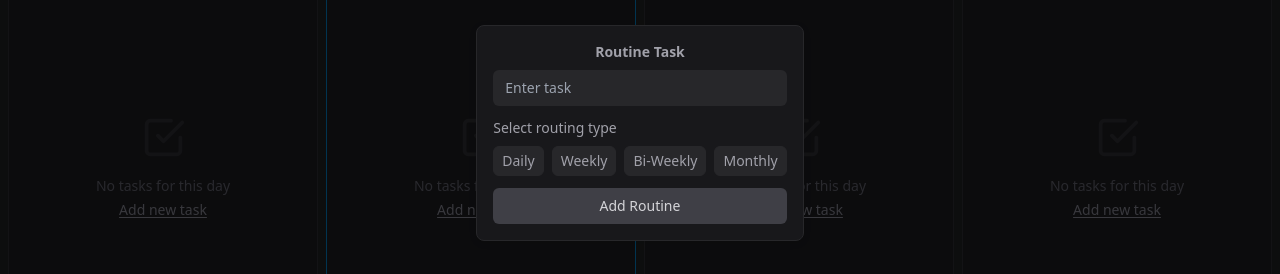
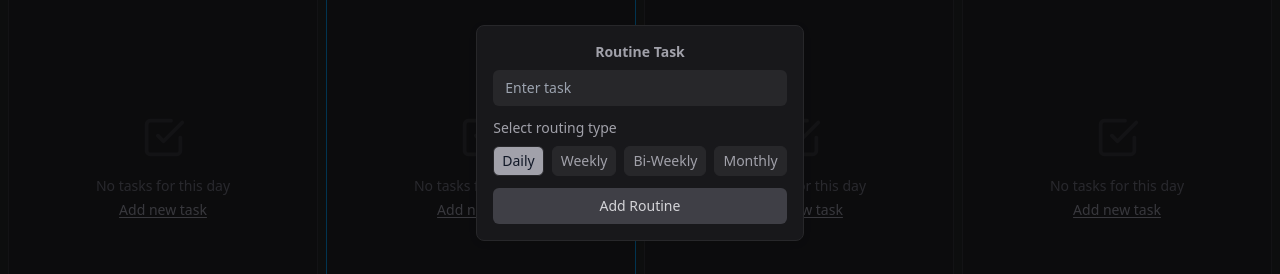
Before and after one commit to itsashishg/timer-pvt, a React (Create React App) app: page /planner in a window 1280 px wide. Both pictures are taken after a click on the button "Routine". Shown: the part 267-541 px from the top of the page. Built offline with nearby package versions, Linux system fonts and the light colour scheme.

Commit message:
A lot of fixes.

```diff
--- a/src/components/elements/routine.js
+++ b/src/components/elements/routine.js
@@ -1,57 +1,84 @@
 import { useEffect, useState } from "react";
 import useEscapeKeyListener from "../custom-hooks/useEscapeKeyListener";
 
-export default function Routine({ isOpen, onClose }) {
+export default function Routine({ isOpen, onClose, updateHandler }) {
     useEscapeKeyListener(onClose);
-    const [routineTask, setRoutineTask] = useState({ task: '', type: '', day: '', date: '' });
-    const weekDays = ['Sun', 'Mon', 'Tue', 'Wed', 'Thu', 'Fri', 'Sat'];
-    const handleOverlayClick = (event) => { onClose() };
-    const handleDialogClick = (event) => { event.stopPropagation() };
-    const handleFormSubmit = () => {
-        console.log(routineTask);
-        onClose();
-    }
+
+    const [taskName, setTaskName] = useState('');
+    const [routineType, setRoutineType] = useState('DAILY');
+    const [daysList, setDaysList] = useState([]);
+    const [datesList, setDatesList] = useState([]);
 
     useEffect(() => {
-        setRoutineTask({ task: '', type: '', day: '', date: '' });
+        setTaskName('');
+        setRoutineType('DAILY');
+        setDaysList([]);
+        setDatesList([]);
     }, [])
 
     if (!isOpen) return null;
+
+    const handleOverlayClick = (event) => { onClose() };
+    const handleDialogClick = (event) => { event.stopPropagation() };
+    const upsertDay = (day) => {
+        const newList = daysList;
+        newList.find(d => d === day) ? newList.filter(e => e !== day) : newList.push(day);
+        setDaysList([...newList]);
+    }
+    const upsertDate = (date) => {
+        const newList = datesList;
+        newList.find(d => d === date) ? newList.filter(e => e !== date) : newList.push(date);
+        setDatesList([...newList]);
+    }
+    const handleFormSubmit = () => {
+        updateHandler({ taskName: taskName, type: routineType, days: daysList, dates: datesList });
+        onClose();
+    }
+    const getActiveClass = (type, val) => {
+        if (type === 'DAY') {
+            return daysList.find(d => d === val) ? 'routine-btn active-routine-btn' : 'routine-btn';
+        }
+        else {
+            return datesList.find(e => e === val) ? 'routine-btn active-routine-btn' : 'routine-btn';
+        }
+    }
+
 
     return (
         <div className="dialog-overlay" onClick={handleOverlayClick}>
             <div className="dialog border-zinc-800 bg-zinc-900 p-4 text-sm text-zinc-400 flex flex-col rounded-lg border" onClick={handleDialogClick}>
                 <p className="text-center mb-2 font-bold">Routine Task</p>
                 <div className="mx-auto">
-                    <input type="text" value={routineTask.task} onChange={(e) => setRoutineTask({ ...routineTask, task: e.target.value })} placeholder="Enter task" className="mb-3 w-full rounded-md bg-zinc-800 px-3 py-2 text-zinc-300 outline-none focus:ring-0" />
-                    <p className="mb-2">Select routing type</p><div className="mb-3 flex flex-wrap gap-2">
-                        <button type="button" onClick={() => setRoutineTask({ ...routineTask, type: 'DAILY' })}
-                            className={`routine-btn ${routineTask.type === 'DAILY' ? 'active-routine-btn' : ''}`}>daily</button>
-                        <button type="button" onClick={() => setRoutineTask({ ...routineTask, type: 'WEEKLY' })}
-                            className={`routine-btn ${routineTask.type === 'WEEKLY' ? 'active-routine-btn' : ''}`}>weekly</button>
-                        <button type="button" onClick={() => setRoutineTask({ ...routineTask, type: 'BI_WEEKLY' })}
-                            className={`routine-btn ${routineTask.type === 'BI_WEEKLY' ? 'active-routine-btn' : ''}`}>bi-weekly</button>
-                        <button type="button" onClick={() => setRoutineTask({ ...routineTask, type: 'MONTHLY' })}
-                            className={`routine-btn ${routineTask.type === 'MONTHLY' ? 'active-routine-btn' : ''}`}>monthly</button>
+                    <input type="text" value={taskName} onChange={(e) => setTaskName(e.target.value)} placeholder="Enter task" className="mb-3 w-full rounded-md bg-zinc-800 px-3 py-2 text-zinc-300 outline-none focus:ring-0" />
+                    <p className="mb-2">Select routing type</p>
+                    <div className="mb-3 flex flex-wrap gap-2">
+                        <button type="button" onClick={() => setRoutineType('DAILY')}
+                            className={`routine-btn ${routineType === 'DAILY' ? 'active-routine-btn' : ''}`}>daily</button>
+                        <button type="button" onClick={() => setRoutineType('WEEKLY')}
+                            className={`routine-btn ${routineType === 'WEEKLY' ? 'active-routine-btn' : ''}`}>weekly</button>
+                        <button type="button" onClick={() => setRoutineType('BI_WEEKLY')}
+                            className={`routine-btn ${routineType === 'BI_WEEKLY' ? 'active-routine-btn' : ''}`}>bi-weekly</button>
+                        <button type="button" onClick={() => setRoutineType('MONTHLY')}
+                            className={`routine-btn ${routineType === 'MONTHLY' ? 'active-routine-btn' : ''}`}>monthly</button>
                     </div>
                     {
-                        (routineTask.type === 'BI_WEEKLY' || routineTask.type === 'WEEKLY') &&
+                        (routineType === 'BI_WEEKLY' || routineType === 'WEEKLY') &&
                         <div className="mb-3">
                             <p className="mb-2">On which days</p>
                             <div className="grid grid-cols-4 gap-2">
                                 {
-                                    weekDays.map((day, i) => <button key={i} type="button" onClick={() => setRoutineTask({ ...routineTask, day: day })} className={`routine-btn ${routineTask.day === day ? 'active-routine-btn' : ''}`}>{day}</button>)
+                                    ['Sun', 'Mon', 'Tue', 'Wed', 'Thu', 'Fri', 'Sat'].map((day, i) => <button key={i} type="button" onClick={() => upsertDay(day)} className={`${getActiveClass('DAY', day)}`}>{day}</button>)
                                 }
                             </div>
                         </div>
                     }
                     {
-                        (routineTask.type === 'MONTHLY') &&
+                        (routineType === 'MONTHLY') &&
                         <div className="mb-3">
                             <p className="mb-2">On which dates</p>
                             <div className="grid grid-cols-7 gap-2">
                                 {
-                                    Array(32).fill().map((date, i) => <button key={i} type="button" onClick={() => setRoutineTask({ ...routineTask, date: i })} className={`routine-btn ${routineTask.date === i ? 'active-routine-btn' : ''}`}>{i}</button>)
+                                    Array(32).fill().map((date, i) => <button key={i} type="button" onClick={() => upsertDate(i)} className={`${getActiveClass('DATE', i)}`}>{i}</button>)
                                 }
                             </div>
                         </div>
--- a/src/components/planner.js
+++ b/src/components/planner.js
@@ -10,6 +10,7 @@ const Planner = () => {
     const [currentDate, setCurrentDate] = useState(new Date());
     const screenSize = useWindowSize().type;
     const [taskDetails, setTaskDetails] = useState(new Map());
+    const [routineTasks, setRoutineTasks] = useState([]);
     const [openRoutine, setOpenRoutine] = useState(false);
     const CustomPicker = forwardRef(
         ({ onClick }, ref) => (
@@ -24,7 +25,10 @@ const Planner = () => {
     );
 
     useEffect(() => {
-        setTaskDetails(readMapFromLocalStorage());
+        const mapArray = JSON.parse(localStorage.getItem('userTasks'));
+        const routineData = JSON.parse(localStorage.getItem('routineTasks'));
+        setTaskDetails(new Map(mapArray));
+        setRoutineTasks(routineData ?? []);
     }, []);
 
     const handleChangeDate = (type) => {
@@ -37,32 +41,53 @@ const Planner = () => {
         const updatedMap = new Map(taskDetails);
         updatedMap.set(date, newList);
         setTaskDetails(updatedMap);
-        storeMapInLocalStorage(updatedMap);
+        storeInLocalStorage(Array.from(updatedMap.entries()), 'userTasks');
     }
 
-    const storeMapInLocalStorage = (map) => {
-        const mapArray = Array.from(map.entries());
-        localStorage.setItem('userTasks', JSON.stringify(mapArray));
+    const updateRoutine = (newRoutine) => {
+        const newList = [newRoutine, { ...routineTasks, id: uuid(routineTasks.map((task) => task.id)) }];
+        setRoutineTasks(newList);
+        storeInLocalStorage(newList, 'routineTasks');
+    }
+
+    const storeInLocalStorage = (data, key) => {
+        localStorage.setItem(key, JSON.stringify(data));
     };
 
-    const readMapFromLocalStorage = () => {
-        const mapArray = JSON.parse(localStorage.getItem('userTasks'));
-        return new Map(mapArray);
-    };
+    const taskManager = (date) => {
+        const currentTaskList = taskDetails.get(date.toDateString()) ?? [];
+
+        routineTasks.forEach((routine) => {
+            // if (routine.dates.includes(date)) {
+            //     currentTaskList.push(...routine.tasks);
+            // }
+            if (routine.type === 'DAILY') {
+                if (!currentTaskList.find(task => task.routineTaskId === routine.id)) {
+                    currentTaskList.push({ id: currentTaskList.length + 1, desc: routine.taskName, isDone: false, isRoutine: true, routineTaskId: routine.id });
+                }
+            }
+            else if (routine.type === 'WEEKLY') {
+
+            }
+        });
+
+
+        return currentTaskList;
+    }
 
     const generateView = (date) => {
         const viewArray = [];
 
         if (screenSize !== 'xs' && screenSize !== 'sm') {
-            const previousDay = new Date(new Date(date).setDate(date.getDate() - 1)).toDateString();
-            viewArray.push({ date: previousDay, tasks: taskDetails.get(previousDay) ?? [] });
+            const previousDay = new Date(new Date(date).setDate(date.getDate() - 1));
+            viewArray.push({ date: previousDay.toDateString(), tasks: taskManager(previousDay) });
         }
 
-        viewArray.push({ date: new Date(date).toDateString(), tasks: taskDetails.get(new Date(date).toDateString()) ?? [] });
+        viewArray.push({ date: new Date(date).toDateString(), tasks: taskManager(new Date(date)) });
 
         for (let i = 1; i < (screenSize === 'xs' ? 0 : screenSize === 'sm' ? 2 : 3); i++) {
-            const nextDay = new Date(new Date(date).setDate(date.getDate() + i)).toDateString();
-            viewArray.push({ date: nextDay, tasks: taskDetails.get(nextDay) ?? [] });
+            const nextDay = new Date(new Date(date).setDate(date.getDate() + i));
+            viewArray.push({ date: nextDay.toDateString(), tasks: taskManager(nextDay) });
         }
 
         return <>
@@ -89,7 +114,7 @@ const Planner = () => {
                     </svg>
                     <span className="hidden items-center gap-1.5 sm:inline-flex">Routine</span>
                 </button>
-                <Routine isOpen={openRoutine} onClose={() => setOpenRoutine(false)} />
+                <Routine isOpen={openRoutine} onClose={() => setOpenRoutine(false)} updateHandler={updateRoutine} />
                 <DatePicker selected={currentDate} onChange={(date) => setCurrentDate(date)} customInput={<CustomPicker />} />
                 <button onClick={() => setCurrentDate(new Date())} className="planner-btn justify-between hover:bg-zinc-700 hover:text-zinc-200 focus-visible:shadow-[0_0_0_1px] focus-visible:shadow-zinc-90">Today</button>
                 <button onClick={() => handleChangeDate('<')} className="change-date-btn">
@@ -105,3 +130,11 @@ const Planner = () => {
 }
 
 export default Planner;
+
+function uuid(existingUIDs) {
+    let uid;
+    do {
+        uid = Math.floor(1000 + Math.random() * 9000).toString();
+    } while (existingUIDs.includes(uid));
+    return uid;
+}
```
Also changed, not shown: src/components/elements/displayCol.js (+15 -2 lines), 1 other file (tests, documents, lock files or other folders).
